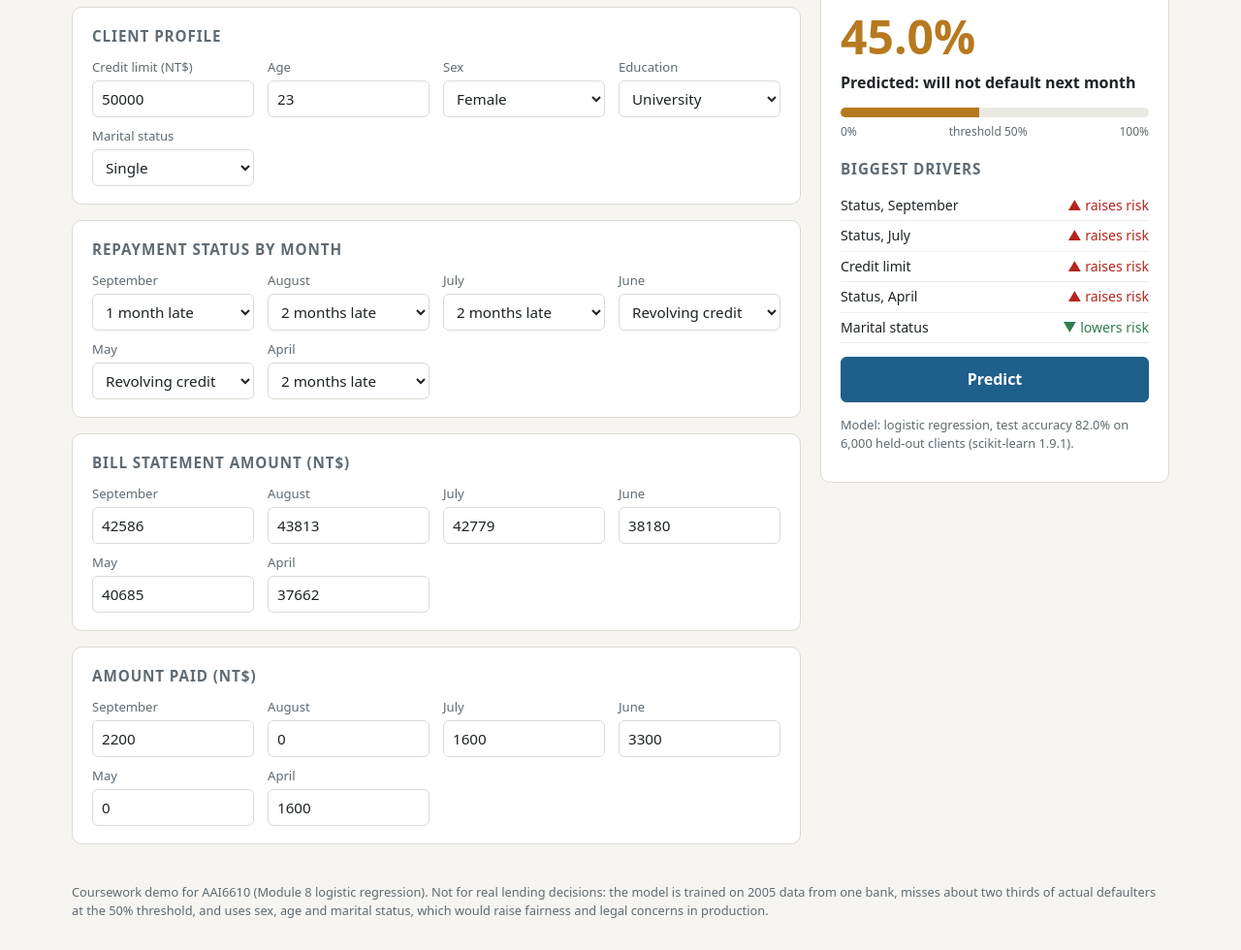
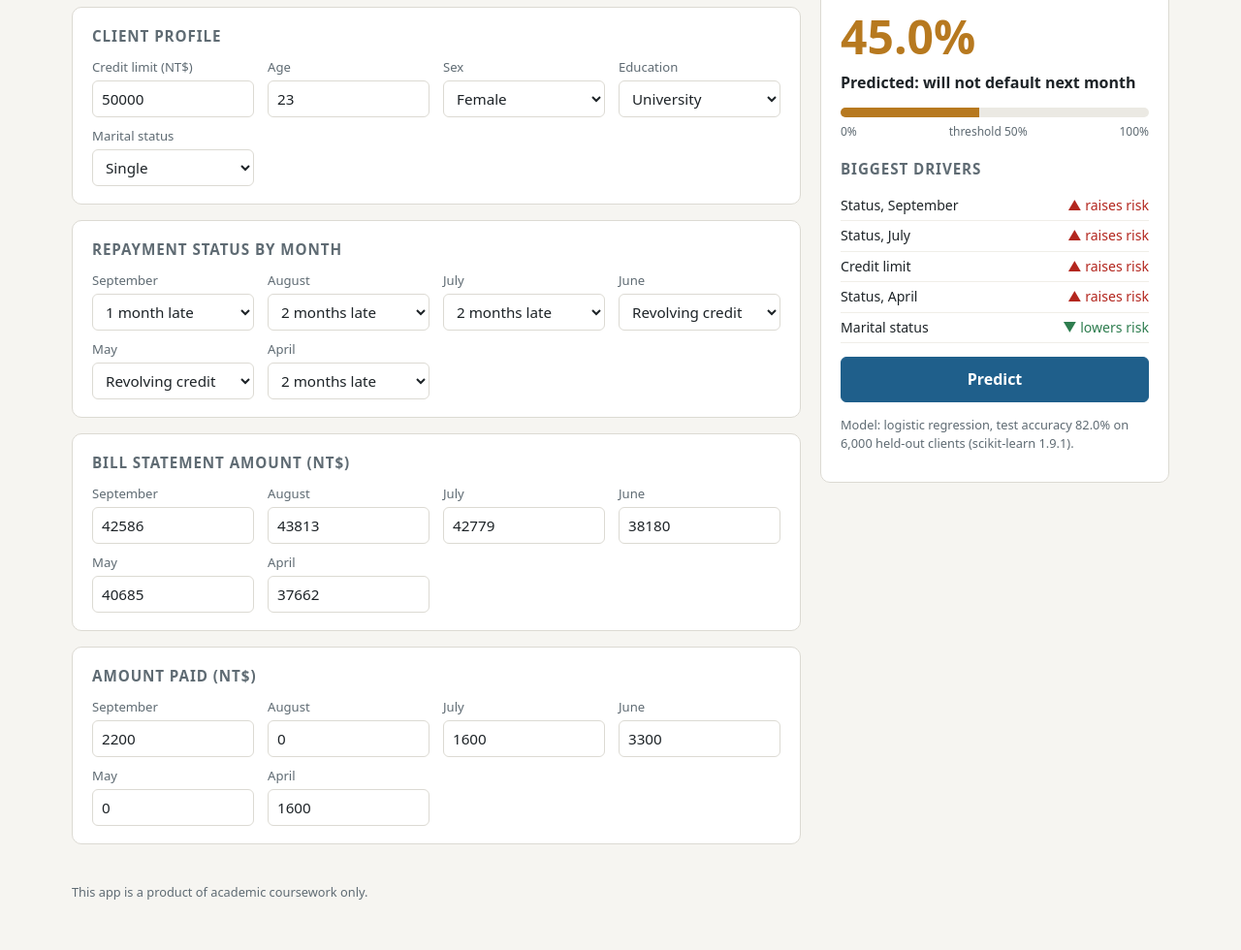
Before and after one commit to bigSteppa8/credit-default-space, a plain HTML site: page index.html in a window 1280 px wide. Shown: the part 215-1195 px from the top of the page at 97% size. Drawn offline with Linux system fonts and the light colour scheme.

Commit message:
Simplify app disclaimer

```diff
--- a/index.html
+++ b/index.html
@@ -116,9 +116,7 @@
 </main>
 
 <footer>
-  Coursework demo for AAI6610 (Module 8 logistic regression). Not for real lending decisions: the model is trained on
-  2005 data from one bank, misses about two thirds of actual defaulters at the 50% threshold, and uses sex, age and
-  marital status, which would raise fairness and legal concerns in production.
+  This app is a product of academic coursework only.
 </footer>
 
 <script src="predict.js"></script>
```
